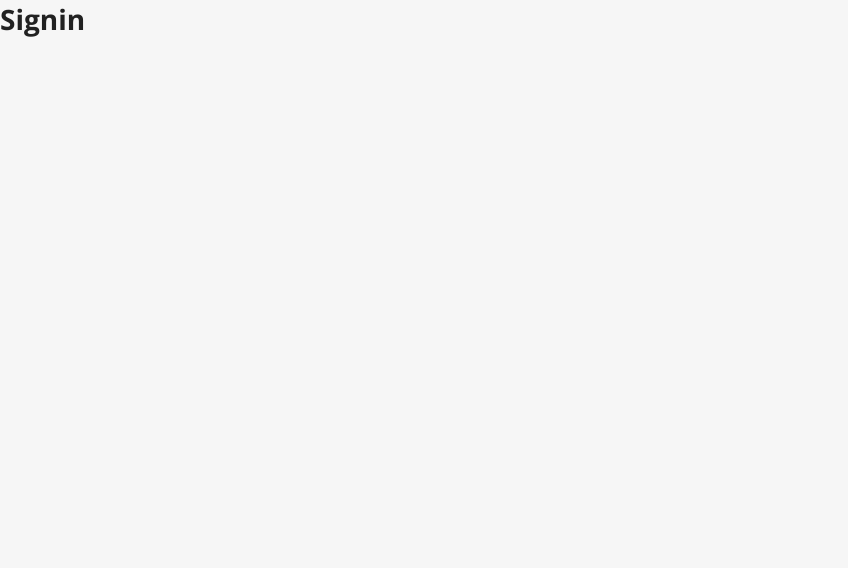
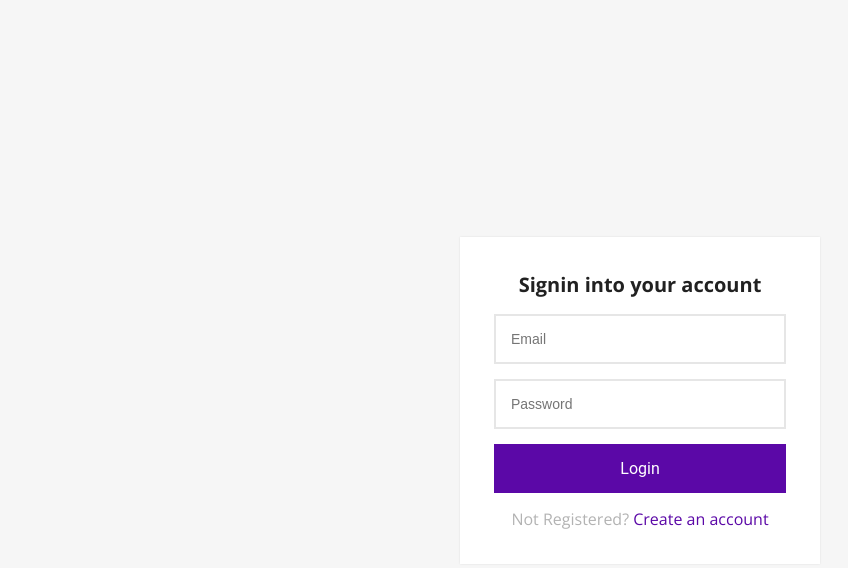
Before and after one commit to Khalid-Arsa/login-registration-app, a React (Vite) app in the folder client/reactJs/: page /signin in a window 1280 px wide. Shown: the top 568 px of the page, without its empty margins (0-848 px from the left). Built offline with nearby package versions, Linux system fonts and the light colour scheme.

Commit message:
signin view ui

```diff
--- /dev/null
+++ b/client/reactJs/src/components/FormComponent.tsx
@@ -0,0 +1,13 @@
+import React from "react";
+
+export function FormComponent({ children }: any) {
+  return (
+    <React.Fragment>
+      <div className="signin-signup-form animated fadeInDown">
+        <div className="form">
+          <form>{children}</form>
+        </div>
+      </div>
+    </React.Fragment>
+  );
+}
--- a/client/reactJs/src/components/PrivateLayout.tsx
+++ b/client/reactJs/src/components/PrivateLayout.tsx
@@ -5,7 +5,7 @@ function PrivateLayout() {
   const token = false;
 
   if (!token) {
-    return <Navigate to="/login" />;
+    return <Navigate to="/signin" />;
   }
 
   return (
--- a/client/reactJs/src/router.tsx
+++ b/client/reactJs/src/router.tsx
@@ -6,7 +6,7 @@ import PrivateLayout from "./components/PrivateLayout";
 
 // Views
 import Home from "./views/authenticated/Home";
-import Signin from "./views/authentication/signin/Login";
+import Signin from "./views/authentication/signin/Signin";
 
 const router = createBrowserRouter([
   {
--- a/client/reactJs/src/styles/global.css
+++ b/client/reactJs/src/styles/global.css
@@ -3,6 +3,7 @@
 * {
   box-sizing: border-box;
 }
+
 html,
 body,
 #root,
@@ -29,3 +30,118 @@ body {
   color: #212121;
   background-color: #f6f6f6;
 }
+
+.signin-signup-form {
+  height: 100vh;
+  display: flex;
+  justify-content: center;
+  align-items: center;
+}
+
+.signin-signup-form .form {
+  width: 360px;
+  position: relative;
+  z-index: 1;
+  background: #ffffff;
+  max-width: 360px;
+  padding: 34px;
+  box-shadow: 0 0 2px 0 rgba(0, 0, 0, 0.1);
+}
+
+.signin-signup-form .title {
+  font-size: 20px;
+  margin-bottom: 1rem;
+  text-align: center;
+}
+
+.signin-signup-form .form .message {
+  margin: 15px 0 0;
+  color: #b3b3b3;
+  font-size: 16px;
+  text-align: center;
+}
+
+.signin-signup-form .form .message a {
+  color: #5b08a7;
+  text-decoration: none;
+}
+
+input {
+  outline: 0;
+  background: #ffffff;
+  width: 100%;
+  border: 2px solid #e6e6e6;
+  margin: 0 0 15px;
+  padding: 15px;
+  box-sizing: border-box;
+  font-size: 14px;
+  transition: all 0.3s;
+}
+
+input:focus {
+  border-color: #5b08a7;
+}
+
+.animated {
+  -webkit-animation-duration: 0.3s;
+  animation-duration: 0.3s;
+  -webkit-animation-fill-mode: both;
+  animation-fill-mode: both;
+}
+
+.fadeInDown {
+  -webkit-animation-name: fadeInDown;
+  animation-name: fadeInDown;
+}
+
+.btn,
+.btn-add,
+.btn-edit,
+.btn-delete {
+  font-family: "Roboto", sans-serif;
+  outline: 0;
+  background: #5b08a7;
+  border: 0;
+  text-decoration: none;
+  padding: 15px;
+  color: #ffffff;
+  font-size: 16px;
+  -webkit-transition: all 0.3 ease;
+  transition: all 0.3 ease;
+  cursor: pointer;
+}
+
+.btn-block {
+  width: 100%;
+}
+
+.btn-add,
+.btn-edit,
+.btn-delete {
+  padding: 0.5rem 0.75rem;
+  font-size: 14px;
+  border-radius: 4px;
+}
+.btn-add {
+  background-color: #00a762;
+}
+.btn-delete {
+  background-color: #b72424;
+}
+
+.btn-logout {
+  text-decoration: none;
+  padding: 0.75rem 1.5rem;
+  color: #212121;
+  transition: all 0.3s;
+  border-radius: 6px;
+}
+.btn-logout:hover {
+  background-color: rgba(0, 0, 0, 0.1);
+}
+
+.btn:hover,
+.btn:active,
+.btn:focus {
+  background: #5b08a7;
+}
--- a/client/reactJs/src/views/authentication/signin/Login.tsx
+++ /dev/null
@@ -1,11 +0,0 @@
-import React from "react"
-
-function Signin() {
-  return (
-    <React.Fragment>
-      <h1>Signin</h1>
-    </React.Fragment>
-  )
-}
-
-export default Signin;
--- /dev/null
+++ b/client/reactJs/src/views/authentication/signin/Signin.tsx
@@ -0,0 +1,21 @@
+import React from "react";
+import { Link } from "react-router-dom";
+import { FormComponent } from "../../../components/FormComponent";
+
+function Signin() {
+  return (
+    <React.Fragment>
+      <FormComponent>
+        <h1 className="title">Signin into your account</h1>
+        <input type="email" placeholder="Email" />
+        <input type="password" placeholder="Password" />
+        <button className="btn btn-block">Login</button>
+        <p className="message">
+          Not Registered? <Link to="#">Create an account</Link>
+        </p>
+      </FormComponent>
+    </React.Fragment>
+  );
+}
+
+export default Signin;
```
